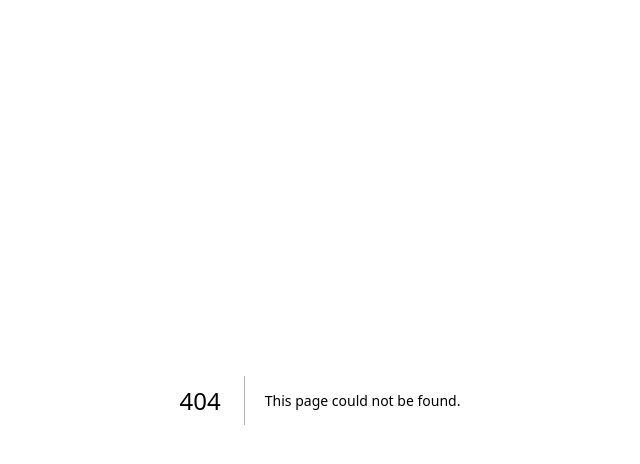
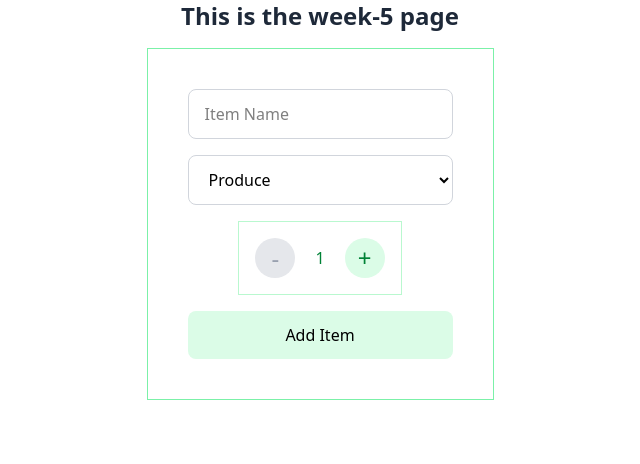
Before and after one commit to kunj406962/cprg306-assignments, a Next.js app: page /week-5 in a window 1280 px wide. Before the commit this address had no page. Shown: the top 464 px of the page, without its empty margins (320-960 px from the left). Built offline with nearby package versions, Linux system fonts and the light colour scheme.

Commit message:
Finished most of the functionality of week 5

```diff
--- a/app/page.js
+++ b/app/page.js
@@ -26,6 +26,12 @@ export default function Page(){
             <span>This is the link to week-4 page</span>
           </li>
         </Link>
+        <Link href="week-5" className={linkCss}>
+          <li className={liCss}>
+            <span className={spanCss}></span>
+            <span>This is the link to week-5 page</span>
+          </li>
+        </Link>
       </ul>
     </main>
   )
--- /dev/null
+++ b/app/week-5/new-item.js
@@ -0,0 +1,79 @@
+'use client';
+
+import {useState} from 'react';
+
+export default function NewItem(){
+    const categories=["Produce", "Dairy", "Bakery", "Meat", "Pantry", "Frozen", "Other"]
+    const[quantity, setQuantity]=useState(1)
+    const[name, setName]=useState("")
+    const[category, setCategory]=useState("Produce")
+
+
+
+    const increaseQuantity=(event)=>{
+        event.preventDefault()
+        if(quantity<20){
+            setQuantity(quantity+1)
+        }
+    }
+
+    const decreaseQuantity=(event)=>{
+        event.preventDefault()
+        if (quantity>1){
+            setQuantity(quantity-1)
+        }
+    }
+
+    const handleSubmit=(event)=>{
+        event.preventDefault()
+        if(name===""){
+            alert("Please enter an item name.")
+            return
+        }
+        else{
+            const newItem={name: name, category: category, quantity: quantity}
+            console.log(newItem)
+            alert(`You added ${quantity} ${name}(s) to the ${category} category.`)
+            setName("")
+            setCategory("Produce")
+            setQuantity(1)
+        }
+
+    }
+
+    const buttonCssActive="quantity-btn w-10 h-10 rounded-full bg-green-100 text-2xl text-green-700 flex items-center justify-center hover:bg-green-200 active:bg-green-300 cursor-pointer"
+    const buttonCssInactive="quantity-btn w-10 h-10 rounded-full bg-gray-200 text-2xl text-gray-400 flex items-center justify-center cursor-not-allowed"
+
+    return(
+        <form className='flex flex-col p-10 items-center border border-green-300' onSubmit={handleSubmit}>
+            <input type="text"
+                placeholder='Item Name'
+                className='input w-full mb-4 px-4 py-3 border border-gray-300 rounded-lg focus:outline-none focus:ring-2 focus:ring-green-300 focus:border-transparent'
+                value={name}
+                onChange={(e)=>setName(e.target.value)}
+            />
+            <select
+                value={category}
+                className='input w-full mb-4 px-4 py-3 border border-gray-300 rounded-lg focus:outline-none focus:ring-2 focus:ring-green-300 focus:border-transparent'
+                onChange={(e)=>setCategory(e.target.value)}
+                required>
+                {categories.map((cat, index)=>(
+                    <option key={index} value={cat}>{cat}</option>
+                ))}
+            </select>
+            <div className='flex items-center space-x-5 mb-4 border border-green-200 p-4'>
+
+                <button onClick={decreaseQuantity} className={(quantity!=1) ? buttonCssActive : buttonCssInactive}>-</button>
+                <span className='flex items-center justify-center text-green-700'>{quantity}</span>
+                <button onClick={increaseQuantity} className={(quantity!=20) ? buttonCssActive : buttonCssInactive}>+</button>
+
+            </div>
+            <button
+                type='submit'
+                className='submit-btn w-full bg-green-100 py-3 px-4 font-medium rounded-lg hover:bg-green-200 active:bg-green-300 cursor-pointer'
+            >
+                Add Item
+            </button>
+        </form>
+    )
+}
--- /dev/null
+++ b/app/week-5/page.js
@@ -0,0 +1,9 @@
+import NewItem from "./new-item";
+export default function Page(){
+    return(
+        <main className="flex flex-col items-center">
+            <h1 className="text-2xl font-semibold text-gray-800 mb-4">This is the week-5 page</h1>
+            <NewItem />
+        </main>
+    )
+}
```
